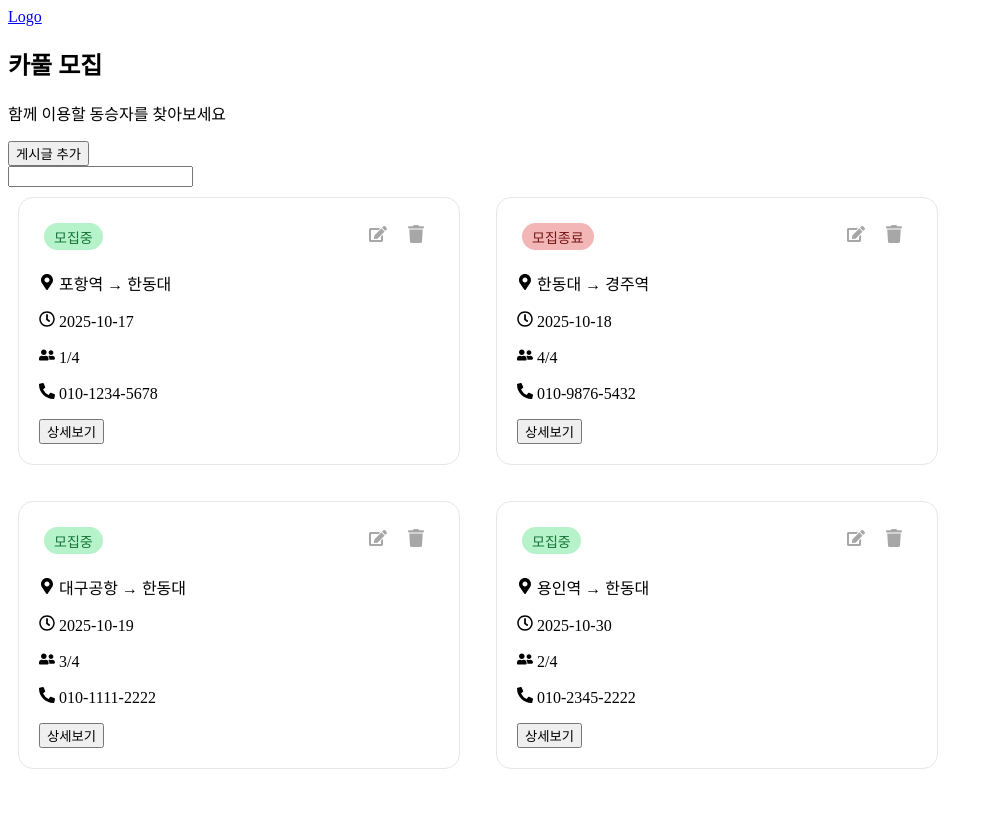
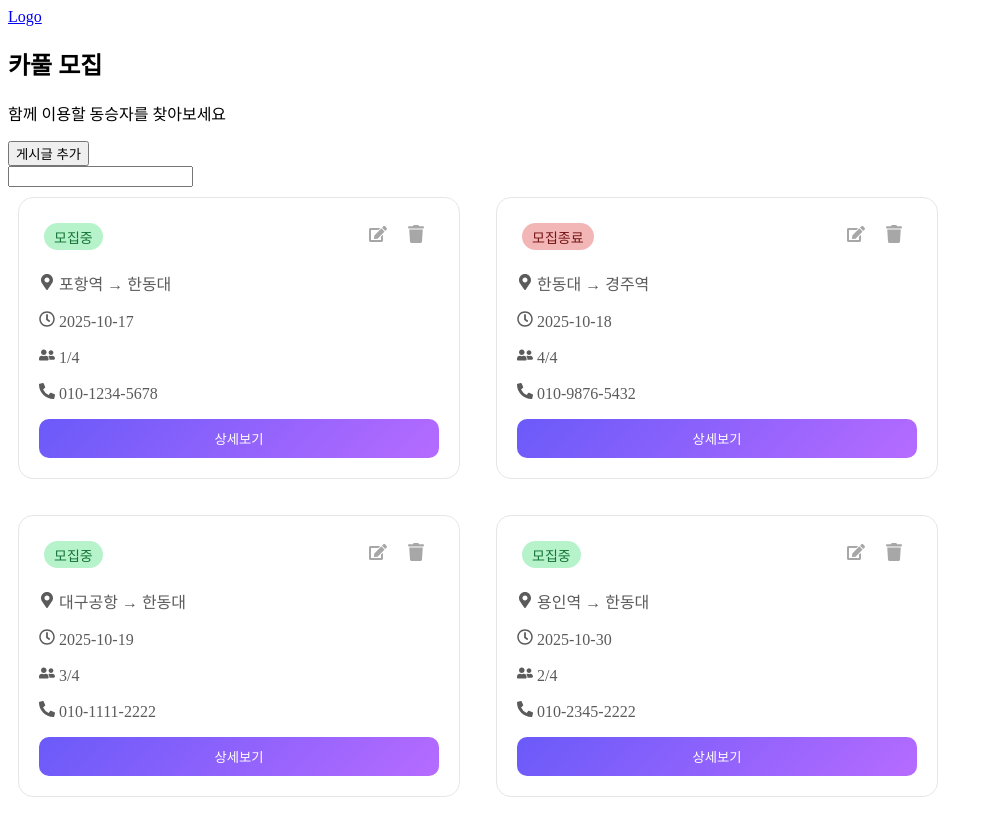
Before and after one commit to zzuniy/HandongCar_my, a React (Create React App) app: page / in a window 1280 px wide. Shown: the whole page, without its empty margins (0-993 px from the left). Built offline with nearby package versions, Linux system fonts and the light colour scheme.

Commit message:
detail button

```diff
--- a/src/pages/Home.css
+++ b/src/pages/Home.css
@@ -56,3 +56,16 @@
 .card-actions {
   display: flex;
 }
+
+.card-info {
+    background: none;
+    color: #5b5b5b;
+}
+.detail {
+    color: white;
+    width: 100%;
+    background: linear-gradient(135deg, #6a5af9, #b66bff);
+    border: none;
+    border-radius: 10px;
+    padding: 10px;
+}
--- a/src/pages/Home.jsx
+++ b/src/pages/Home.jsx
@@ -71,7 +71,7 @@ function Card(){
               <p><FaUserFriends /> {item.member}/4</p>
               <p><FaPhoneAlt /> {item.phone}</p>
           </div>
-          <button>상세보기</button>
+          <button className="detail">상세보기</button>
         </div>
       ))}
     </div>
```
